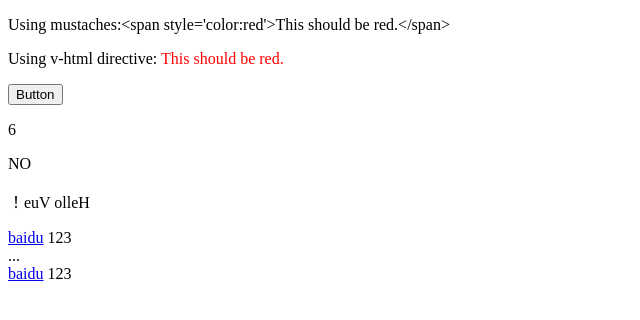
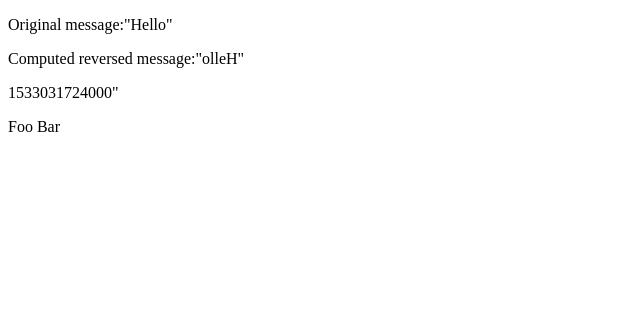
Before and after one commit to jiabinleo/My-VuePractice, a website: page src/index.html in a window 1280 px wide. Shown: the whole page, without its empty margins (0-640 px from the left). Drawn offline with nearby package versions, Linux system fonts and the light colour scheme.

Commit message:
计算属性

```diff
--- a/src/index.html
+++ b/src/index.html
@@ -11,22 +11,13 @@
 </head>
 
 <body>
-    <div id="app">
-        <p>Using mustaches:{{rawHtml}}</p>
-        <p>Using v-html directive:
-            <span v-html="rawHtml"></span>
-        </p>
-        <button v-bind:disabled="isButtonDisabled">Button</button>
-        <p>{{number +1}}</p>
-        <p>{{ok?"YES":"NO"}}</p>
-        <p>{{message.split("").reverse().join("")}}</p>
-        <div v-bind:id="'list-'+id"></div>
-
-        <a v-bind:href="url">baidu</a>
-        <a v-on:click="doSomething">123</a>
-        <form v-on:submit.prevent="onSubmit">...</form>
-        <a :href="url">baidu</a>
-        <a @click="doSomething">123</a>
+    <div id="example">
+        <p>Original message:"{{message}}"</p>
+        <p>Computed reversed message:"{{reversedMessage}}"</p>
+        <p>{{now}}"</p>
+    </div>
+    <div id="demo">
+        {{fullName}}
     </div>
     <script src="./js/index.js"></script>
 </body>
--- a/src/js/index.js
+++ b/src/js/index.js
@@ -1,17 +1,51 @@
 var vm = new Vue({
-  el: "#app",
+  el: "#example",
   data: {
-    rawHtml: "<span style='color:red'>This should be red.</span>",
-    isButtonDisabled: false, //null undefined false | true
-    number: 5,
-    ok: false,
-    message: "Hello Vue！",
-    id: 5,
-    url: "http://www.baidu.com"
+    message: "Hello"
   },
-  methods: {
-    doSomething: function() {
-      this.number += 1;
+  computed: {
+    reversedMessage: function() {
+      return this.message
+        .split("")
+        .reverse()
+        .join("");
+    },
+    now: function() {
+      return Date.now();
     }
   }
 });
+
+var vm2 = new Vue({
+  el: "#demo",
+  data: {
+    firstName: "Foo",
+    lastName: "Bar",
+    // fullName: "Foo Bar"
+  },
+  //   watch: {
+  //     firstName: function(val) {
+  //       this.fullName = val + "" + this.firstName;
+  //     },
+  //     lastName: function(val) {
+  //       this.fullName = this.firstName + "" + val;
+  //     }
+  //   },
+  //   computed: {
+  //     fullName: function() {
+  //       return this.firstName + " " + this.lastName;
+  //     }
+  //   }
+  computed: {
+    fullName: {
+      get: function() {
+          return this.firstName + ' ' + this.lastName
+      },
+      set: function(newValue) {
+          var names = newValue.split(' ')
+          this.firstName = names[0]
+          this.lastName = names[names.length-1]
+      }
+    }
+  }
+});
```
